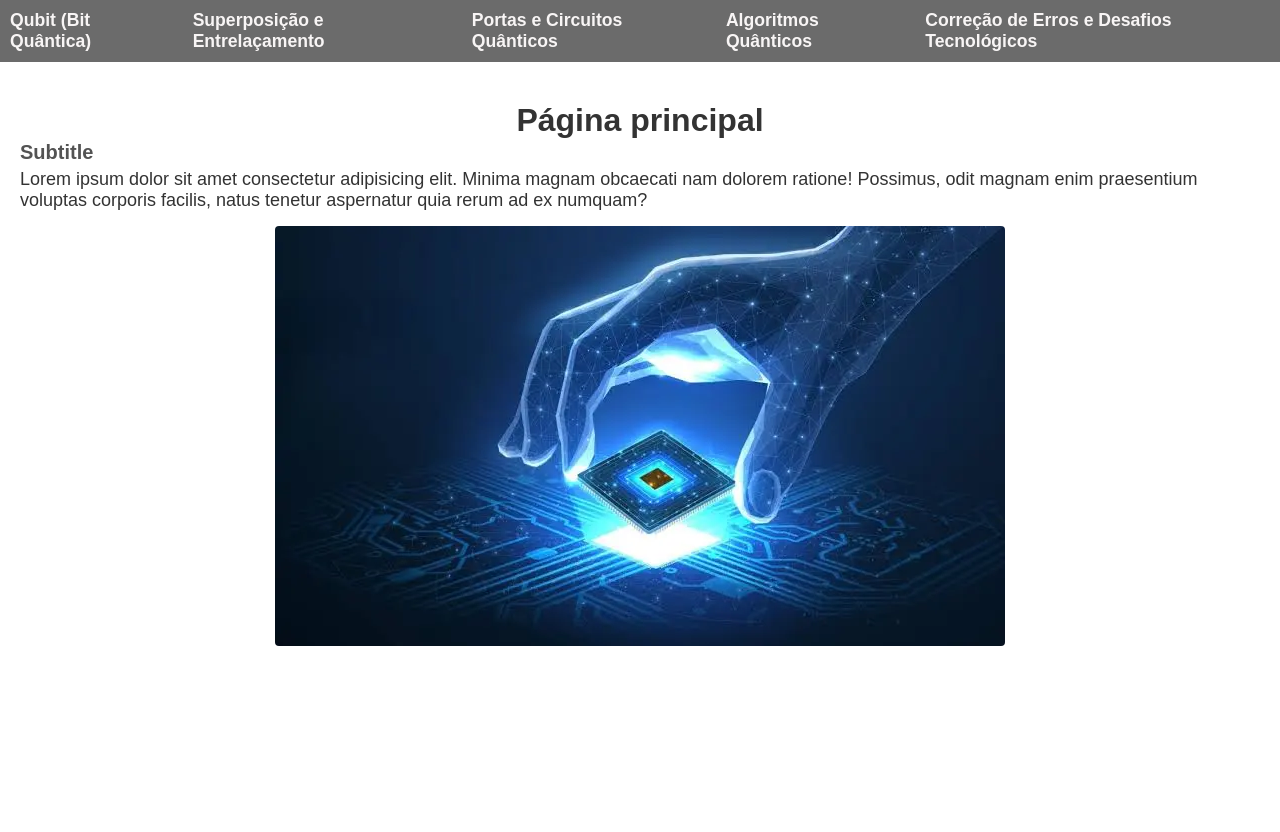
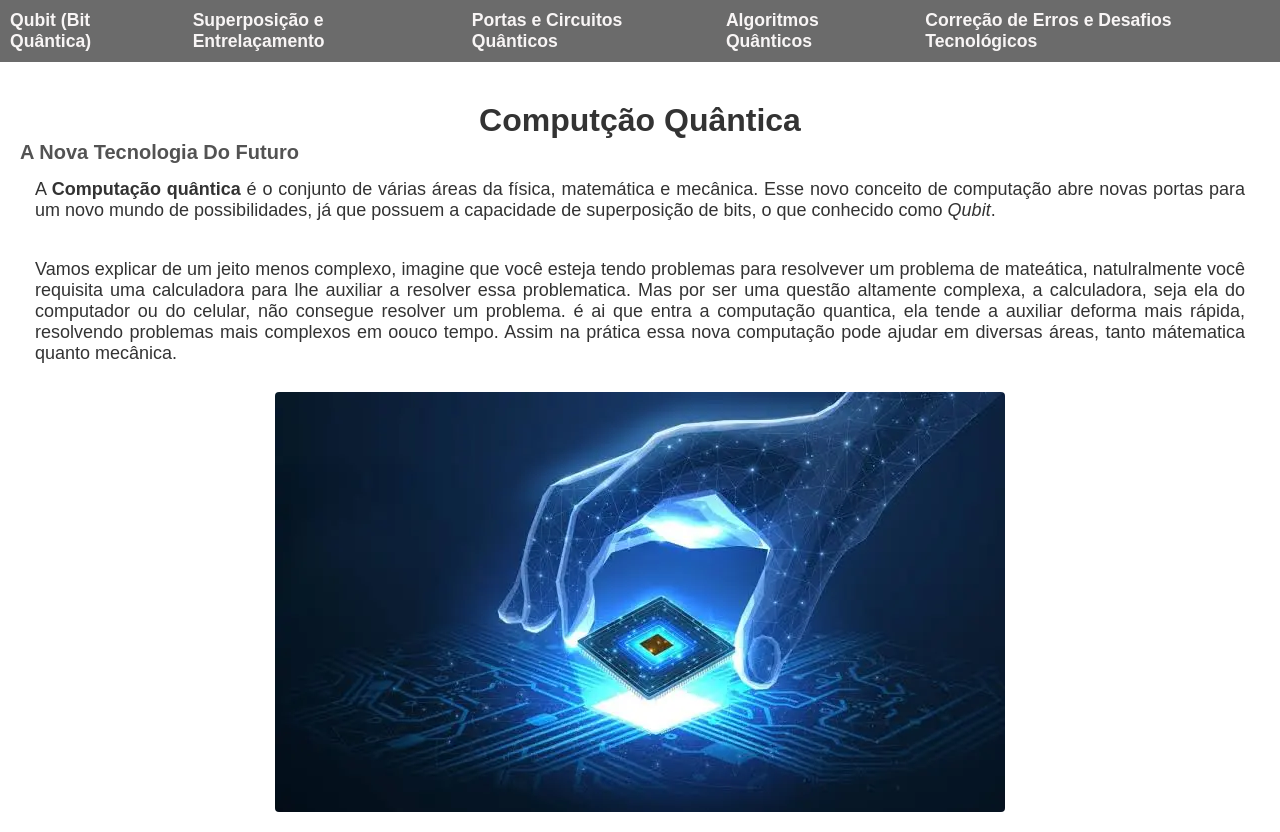
Before and after one commit to Marikaroll/projeto_softex, a plain HTML site: page index.html in a window 1280 px wide. Before the commit the page ends 800 px from the top, so only its background shows below. Drawn offline with Linux system fonts and the light colour scheme.

Commit message:
more info

```diff
--- a/index.html
+++ b/index.html
@@ -19,10 +19,19 @@
 
     <main>
         <div class="container">
-            <h1>Página principal</h1>
-            <h2>subtitle</h2>
+            <h1>Computção Quântica</h1>
+            <h2>A nova tecnologia do futuro</h2>
 
-            <p>Lorem ipsum dolor sit amet consectetur adipisicing elit. Minima magnam obcaecati nam dolorem ratione! Possimus, odit magnam enim praesentium voluptas corporis facilis, natus tenetur aspernatur quia rerum ad ex numquam?</p>
+            <p>
+                A <strong>Computação quântica</strong> é o conjunto de várias áreas da física, matemática e mecânica. Esse novo conceito de computação abre novas portas para um novo mundo de possibilidades, já que possuem a capacidade de superposição de bits, o que conhecido como <em>Qubit</em>.
+            </p>
+
+            <p>
+                Vamos explicar de um jeito menos complexo,
+                imagine que você esteja tendo problemas para resolvever um problema de mateática, natulralmente você requisita uma calculadora para lhe auxiliar a resolver essa problematica.
+
+                Mas por ser uma questão altamente complexa, a calculadora, seja ela do computador ou do celular, não consegue resolver um problema. é ai que entra a computação quantica, ela tende a auxiliar deforma mais rápida, resolvendo problemas mais complexos em oouco tempo. Assim na prática essa nova computação pode ajudar em diversas áreas, tanto mátematica quanto mecânica.
+            </p>
 
             <img src="./imgs/image.png" alt="">
         </div>
--- a/style.css
+++ b/style.css
@@ -60,6 +60,10 @@ h2 {
 
 p{
     font-size: 18px;
+    color: #333;
+    margin-bottom: 18px;
+    text-align: justify;
+    padding: 10px 15px;
 }
 
 img {
```
